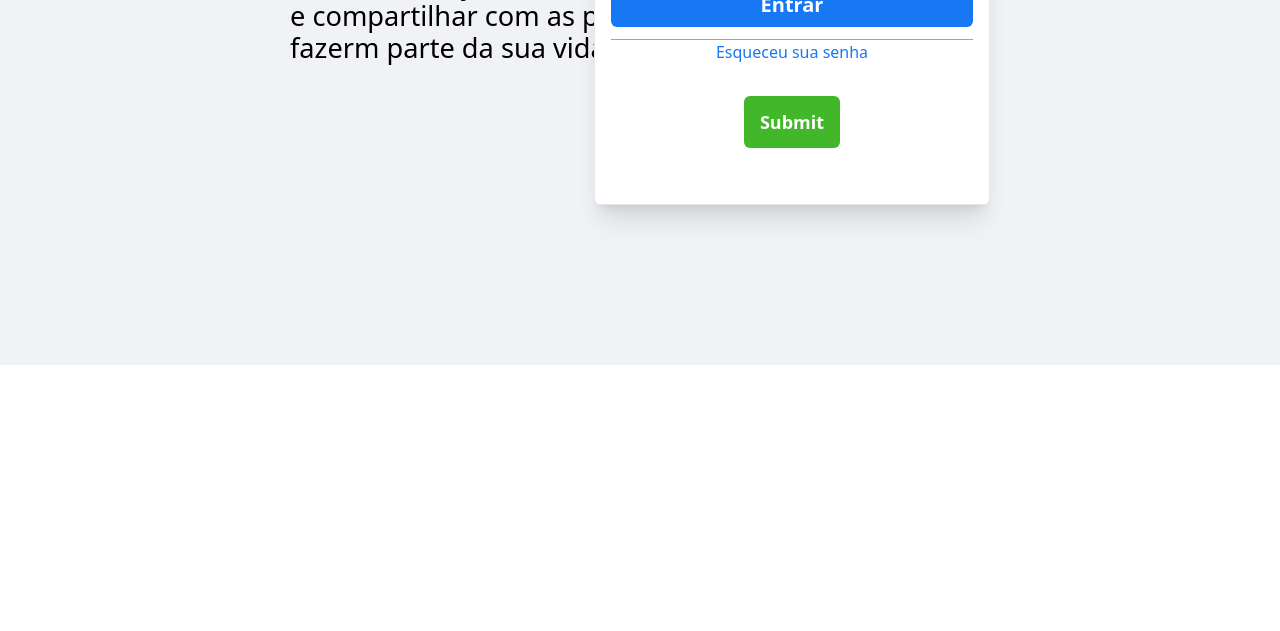
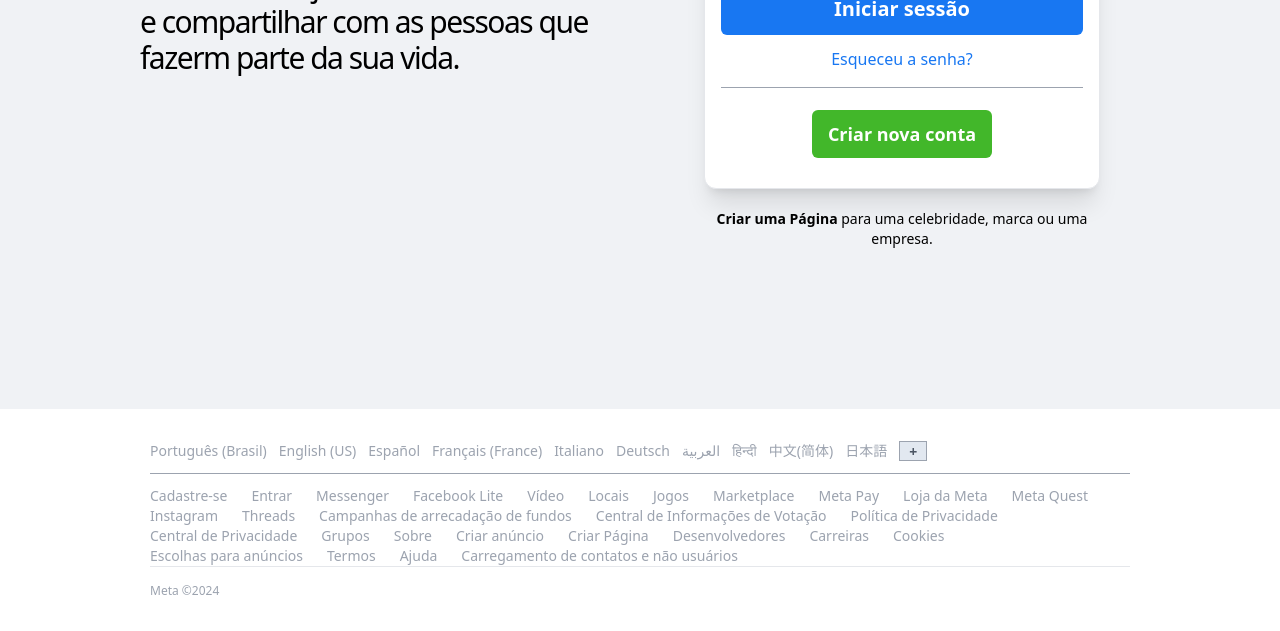
Before and after one commit to Deiner-S/Clone-Facebook, a website: page src/index.html in a window 1280 px wide. Shown: the part 278-909 px from the top of the page. Before the commit the page ends 800 px from the top, so only its background shows below. Drawn offline with Linux system fonts and the light colour scheme.

Commit message:
Facebook 1.0

```diff
--- a/src/index.html
+++ b/src/index.html
@@ -9,28 +9,37 @@
 </head>
 <body>
     <main>
-        <div class="md:bg-main-gray md:pt-30 md:pb-40">
-            <div class="grid grid-cols-1 md:grid-cols-2 md:-980px mx-290px">
+        <div class=" md:bg-main-gray md:pt-30 md:pb-40">
+            <div class="grid  grid-cols-1 md:grid-cols-2 w-full md:-980px ">
 
-                <div class="pt-10">
+
+                    <div class="pt-10 md:ml-auto">
                             <img src="img/logo_facebook.svg" alt="Facebook" class="w-30 mx-auto md:mx-0 md:w-290px md:-mb-4 md:-ml-8">
-                        <p class="hidden md:flex text-subtitle leading-8 w-500px pr-6">O Facebook ajuda você a se conectar e compartilhar com as pessoas que fazerm parte da sua vida</p>
+                            <p class="hidden md:flex text-subtitle text-2xl tbm:text-3xl leading-8 w-396px tbm:w-500px pr-6 tracking-tighter">O Facebook ajuda você a se conectar e compartilhar com as pessoas que fazerm parte da sua vida.</p>
                     </div>
 
-                <div class="md:w-396px md:place-self-end">
-                    <div class="p-4 md:border md:shadow-xl rounded-md bg-white ">
+                    <div class="md:w-396px md:place-self-end md:mr-auto md:ml-16 ">
+                        <div class="p-4 md:border md:shadow-xl rounded-xl bg-white">
                             <form action="#" class="flex flex-col">
-                            <input type="text" placeholder="E-mail ou telefone" class="rounded md:rounded-md flex-1 mb-2 md:mb-3 p-3 border border-gray-400 bg-gray-200 md:bg-white text-sm md:text-base placeholder-gray-600 md:placeholder-gray-500">
-                            <input type="text" placeholder="Senha" class="rounded md:rounded-md flex-1 mb-3 p-3 border border-gray-400 bg-gray-200 md:bg-white text-sm md:text-base placeholder-gray-600 md:placeholder-gray-500">
-                            <input type="submit" value="Entrar" class="flex-1 mb-3 py-2 px-3 rounded-md bg-main-blue hover:bg-main-blue-hover font-semibold text-white text-xl">
+                                <input type="text" placeholder="E-mail ou Telefone" class="rounded md:rounded-md flex-1 mb-2 md:mb-3 p-3 border border-gray-300 bg-gray-200 md:bg-white text-sm md:text-base placeholder-gray-600 md:placeholder-gray-500">
+                                <input  type="password" placeholder="Senha" class="rounded md:rounded-md flex-1 mb-3 p-3 border border-gray-300 bg-gray-200 md:bg-white text-sm md:text-base placeholder-gray-600 md:placeholder-gray-500">
+                                <button class="flex-1 mb-3 py-3 px-3 rounded-md bg-main-blue font-bold text-white text-xl ">Iniciar sessão</button>
                             </form>
 
                             <div class="flex flex-col divide-y divide-gray-400 text-center mt-2 md:mt-0">
 
-                            <div class="pb-4 order-2 md:order-1 "><a href="#" class="text-main-blue hover:underline" >Esqueceu sua senha</a</div>
-                            <div class="pb-6 pt-8 order-1 md:order-2 "><input type="submit" class="py-3 px-4 bg-main-green hover:bg-main-green-hover text-white text-md text-lg font-bold rounded-md"></div>
+                                <div class="pb-4 order-2 md:order-1 ">
+                                    <a href="#" class="text-main-blue hover:underline">Esqueceu a senha?</a>
+                                </div>
+
+                                <div class="pb-6 pt-8 order-1 md:order-2 ">
+                                    <a href="#" class="py-3 px-4 bg-main-green hover:bg-main-green-hover text-white text-md text-lg font-bold rounded-md">Criar nova conta</a>
+                                </div>
 
                             </div>
+                        </div>
+                        <div class="hidden md:block text-sm mt-5 text-center">
+                            <a href="" class="font-bold hover:text-gray-700">Criar uma Página</a> para uma celebridade, marca ou uma empresa.
                         </div>
                     </div>
 
@@ -38,5 +47,65 @@
         </div>
     </main>
 
+    <footer>
+            <div class="md:w-980px py-8 text-center mx-auto md:text-current divide-y ">
+                <div>
+                    <ul class=" grid grid-cols-2 md:flex text-gray-400 text-xs md:text-sm"  >
+
+                        <li class="mr-3"><a href="#" class="hover:underline">Português (Brasil)</a></li>
+                        <li class="mr-3"><a href="#" class="hover:underline">English (US) </a></li>
+                        <li class="mr-3"><a href="#" class="hover:underline">Español </a></li>
+                        <li class="mr-3"><a href="#" class="hover:underline">Français (France) </a></li>
+                        <li class="mr-3"><a href="#" class="hover:underline">Italiano </a></li>
+                        <li class="mr-3"><a href="#" class="hover:underline">Deutsch </a></li>
+                        <li class="mr-3"><a href="#" class="hover:underline">العربية </a></li>
+                        <li class="mr-3"><a href="#" class="hover:underline">हिन्दी </a></li>
+                        <li class="mr-3"><a href="#" class="hover:underline">中文(简体)</a></li>
+                        <li class="mr-3"><a href="#" class="hover:underline">日本語 </a></li>
+                        <button class="flex tem-center justify-center bg-slate-200 w-7 h-5 border border-gray-400 text-gray-600" ><p class="font-black pb-4">+</p></button>
+                    </ul>
+                </div>
+
+                <div class="hidden md:block border-t border-gray-400 pt-3 mt-3 ">
+                    <ul class="grid grid-cols-2 md:flex text-gray-400 text-xs flex-wrap md:text-sm ">
+                        <li class="mr-6"><a href="#" class="hover:underline">Cadastre-se</a></li>
+                        <li class="mr-6"><a href="#" class="hover:underline">Entrar</a></li>
+                        <li class="mr-6"><a href="#" class="hover:underline">Messenger</a></li>
+                        <li class="mr-6"><a href="#" class="hover:underline">Facebook Lite</a></li>
+                        <li class="mr-6"><a href="#" class="hover:underline">Vídeo</a></li>
+                        <li class="mr-6"><a href="#" class="hover:underline">Locais</a></li>
+                        <li class="mr-6"><a href="#" class="hover:underline">Jogos</a></li>
+                        <li class="mr-6"><a href="#" class="hover:underline">Marketplace</a></li>
+                        <li class="mr-6"><a href="#" class="hover:underline">Meta Pay</a></li>
+                        <li class="mr-6"><a href="#" class="hover:underline">Loja da Meta</a></li>
+                        <li class="mr-6"><a href="#" class="hover:underline">Meta Quest</a></li>
+                        <li class="mr-6"><a href="#" class="hover:underline">Instagram</a></li>
+                        <li class="mr-6"><a href="#" class="hover:underline">Threads</a></li>
+                        <li class="mr-6"><a href="#" class="hover:underline">Campanhas de arrecadação de fundos</a></li>
+                        <li class="mr-6"><a href="#" class="hover:underline">Central de Informações de Votação</a></li>
+                        <li class="mr-6"><a href="#" class="hover:underline">Política de Privacidade</a></li>
+                        <li class="mr-6"><a href="#" class="hover:underline">Central de Privacidade</a></li>
+                        <li class="mr-6"><a href="#" class="hover:underline">Grupos</a></li>
+                        <li class="mr-6"><a href="#" class="hover:underline">Sobre</a></li>
+                        <li class="mr-6"><a href="#" class="hover:underline">Criar anúncio</a></li>
+                        <li class="mr-6"><a href="#" class="hover:underline">Criar Página</a></li>
+                        <li class="mr-6"><a href="#" class="hover:underline">Desenvolvedores</a></li>
+                        <li class="mr-6"><a href="#" class="hover:underline">Carreiras</a></li>
+                        <li class="mr-6"><a href="#" class="hover:underline">Cookies</a></li>
+                        <li class="mr-6"><a href="#" class="hover:underline">Escolhas para anúncios</a></li>
+                        <li class="mr-6"><a href="#" class="hover:underline">Termos</a></li>
+                        <li class="mr-6"><a href="#" class="hover:underline">Ajuda</a></li>
+                        <li class="mr-6"><a href="#" class="hover:underline">Carregamento de contatos e não usuários</a></li>
+
+                    </ul>
+                </div>
+
+                <div class="pt-4 text-xs text-center text-gray-400 md:text-left">
+                    <p>Meta &COPY;2024</p>
+                </div>
+            </div>
+
+    </footer>
+
 </body>
 </html>
--- a/tailwind.config.js
+++ b/tailwind.config.js
@@ -22,7 +22,12 @@
         'main-green':'#42B72A',
         'main-green-hover':'#36A420'
 
-      }
+      },
+      screens: {
+        'tbs': '600px',
+        'tbm': '900px',
+        'tbl': '1200'
+      },
     },
   },
   plugins: [],
```
Also changed, not shown: package.json (+90 -0 lines), dist/output.css. Lines whose indentation alone changed are shown as unchanged.
